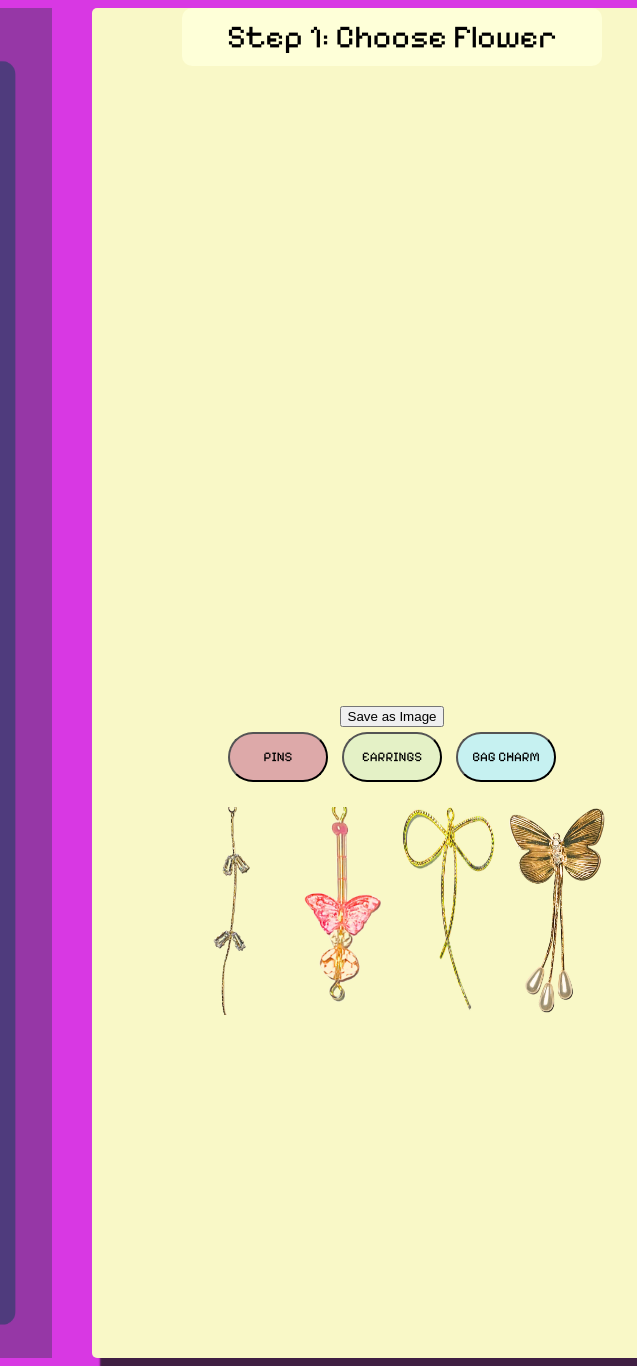
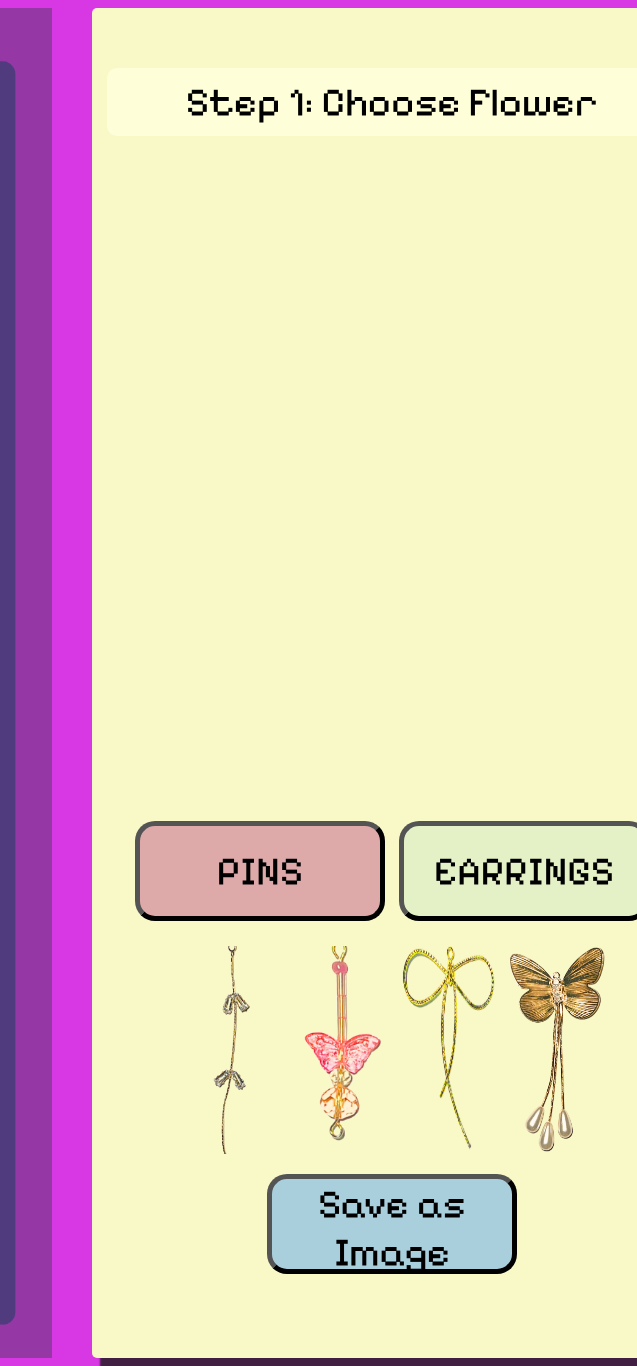
Before and after one commit to dayangnurnazihah/miniohdayang, a plain HTML site: page index.html in a window 1280 px wide. Shown: the top 1366 px of the page, 643-1280 px from the left. Drawn offline with nearby package versions, Linux system fonts and the light colour scheme.

Commit message:
updated function

```diff
--- a/index.html
+++ b/index.html
@@ -42,18 +42,19 @@
   <div class="step-container" id="step-3" style="display: none;">
       <h1 id="step-3-text"></h1>
   </div>
+  <div class="step-container" id="step-4" style="display: none;">
+    <h1 id="step-4-text"></h1>
+</div>
 
 
 
     <div class="display-area" id="selected-flower">
       <!-- accessories display -->
     </div>
-    <button id="save-image">Save as Image</button>
 
     <div class="controls">
-      <button onclick="addPin()" style="background-color: rgb(221, 169, 169);">PINS</button>
-      <button onclick="addEarring()" style="background-color: rgb(228, 241, 198);">EARRINGS</button>
-      <button onclick="addBagCharm()" style="background-color: rgb(198, 241, 241);">BAG CHARM</button>
+      <button onclick="addPin()" class="pin-btn">PINS</button>
+      <button onclick="addEarring()" class="earring-btn">EARRINGS</button>
     </div>
 
     <div class="dangle-options">
@@ -62,6 +63,8 @@
       <img src="assets/dangle3.png" alt="Dangle 2" onclick="selectDangle('assets/dangle3.png')">
       <img src="assets/dangle4.png" alt="Dangle 2" onclick="selectDangle('assets/dangle4.png')">
     </div>
+    <button id="save-image" class="save">Save as Image</button>
+
   </div>
 
 </div>
@@ -72,22 +75,37 @@
     let currentDangle = null;
     let selectedFlowerType = "";
 
-    function typeText(elementId, text, callback) {
+    let typingTimeout;
+let isTyping = false;
+
+function typeText(elementId, text, callback, speed = 30) {
+    const element = document.getElementById(elementId);
+
+    if (typingTimeout) {
+        clearTimeout(typingTimeout);
+    }
+
+    isTyping = true;
+    element.textContent = "";
+
     let i = 0;
-    const element = document.getElementById(elementId);
-    element.textContent = "";
 
     function type() {
         if (i < text.length) {
             element.textContent += text.charAt(i);
             i++;
-            setTimeout(type, 50);
-        } else if (callback) {
-            callback();
+            typingTimeout = setTimeout(type, speed);
+        } else {
+            isTyping = false;
+            if (callback) {
+                callback();
+            }
         }
     }
+
     type();
 }
+
 
 typeText("step-1-text", "Step 1: Choose Flower");
 
@@ -100,9 +118,13 @@ typeText("step-1-text", "Step 1: Choose Flower");
     const flower = document.createElement('img');
     flower.src = imageSrc;
     flower.alt = 'Selected Flower';
-    flower.className = "flower";
+    flower.className = "flower flicker";
 
     displayArea.appendChild(flower);
+
+    flower.addEventListener('animationend', () => {
+        flower.classList.remove('flicker');
+    });
 
       document.getElementById("step-1").style.display = "none";
       document.getElementById("step-2").style.display = "block";
@@ -113,6 +135,10 @@ typeText("step-1-text", "Step 1: Choose Flower");
     if (currentAccessory) {
         currentAccessory.remove();
     }
+
+    if (selectedFlowerSrc == ""){
+      alert("Please select a flower first.");
+    } else {
 
     const pin = document.createElement('img');
     pin.src = 'assets/pin.png';
@@ -132,6 +158,8 @@ typeText("step-1-text", "Step 1: Choose Flower");
     document.getElementById("step-1").style.display = "none";
     document.getElementById("step-3").style.display = "block";
     typeText("step-3-text", "Step 3: Choose Dangle");
+    }
+
 }
 
 
@@ -166,6 +194,7 @@ function addEarring() {
   document.getElementById("step-2").style.display = "none";
   document.getElementById("step-3").style.display = "block";
   typeText("step-3-text", "Step 3: Choose Dangle");
+
 }
 
 
@@ -209,7 +238,6 @@ function addDangle() {
             dangle.classList.add('dangle');
             dangle.style.position = 'absolute';
             dangle.style.top = '130px';
-            dangle.style.transform = 'translateX(70%)';
             dangle.style.width = '70px';
             earring.appendChild(dangle);
             dangle.className = "dangle";
@@ -231,6 +259,10 @@ function addDangle() {
     }
 
     currentDangle = selectedDangleSrc;
+    document.getElementById("step-3").style.display = "none";
+  document.getElementById("step-4").style.display = "block";
+  typeText("step-4-text", "Step 4: Save the image!");
+
 }
 
 
--- a/style.css
+++ b/style.css
@@ -46,24 +46,30 @@
       border-radius: 5px;
     }
     .step-container {
-      width: 400px;
+
+      width: 550px;
+      height: auto;
       background-color: rgb(254, 255, 216);
       border-radius: 10px;
       display: flex;
       align-items: center;
       justify-content: center;
-      margin-bottom: 20px;
+      margin: 60px;
       padding: 10px;
     }
     .step-container h1 {
       font-family: "Pixelify Sans", sans-serif;
       font-weight: 100;
       margin: 0;
+      font-size: 2.5em;
+      display: flex;
+      justify-content: center;
     }
 
     .options img:hover {
       transform: scale(1.2);
     }
+
     .display-area {
       width: 600px;
       height: 600px;
@@ -87,18 +93,31 @@
       z-index: 10;
     }
 
+    @keyframes flicker {
+      0% { opacity: 0; }
+      50% { opacity: 1; }
+      100% { opacity: 0; }
+  }
+
+  .flicker {
+      animation: flicker 0.2s ease-in-out 2;
+  }
+
+
     .earring-display {
       display: flex;
-      justify-content: space-around;
-      align-items: flex-start;
       gap: 100px;
       width: 100%;
-
+      height: 100%;
+      justify-content: space-around;
+      align-items: center;
     }
 
     .earring {
       position: relative;
-    text-align: center;
+    display: flex;
+    flex-direction: column;
+    align-items: center;
     }
 
     .earring img {
@@ -108,7 +127,6 @@
     .earring-hook {
       position: absolute;
       top: -50px;
-      transform: translateX(80%);
       width: 70px !important;
     }
 
@@ -119,10 +137,46 @@
       margin: 5px;
       font-family: "Pixelify Sans", sans-serif;
       font-weight: 100;
-      width: 100px;
-      height: 50px;
-      border-radius: 50px;
+      font-size: 2.5em;
+      width: 250px;
+      height: 100px;
+      border-radius: 20px;
+      border-width: 5px;
+      cursor: pointer;
     }
+
+    .save{
+      margin: 20px;
+      font-family: "Pixelify Sans", sans-serif;
+      font-weight: 100;
+      font-size: 2.5em;
+      width: 250px;
+      height: 100px;
+      border-radius: 20px;
+      border-width: 5px;
+      cursor: pointer;
+      background-color: rgb(169, 207, 221);
+    }
+    .save:hover{
+      background-color: rgb(100, 137, 151);
+    }
+
+    .pin-btn{
+      background-color: rgb(221, 169, 169);
+    }
+
+    .pin-btn:hover{
+      background-color: rgb(109, 73, 73);
+    }
+
+    .earring-btn{
+      background-color: rgb(228, 241, 198);
+    }
+
+    .earring-btn:hover{
+      background-color: rgb(127, 135, 109);
+    }
+
     .dangle-options {
       display: flex;
       gap: 10px;
```
Also changed, not shown: assets/earringhook.png.
